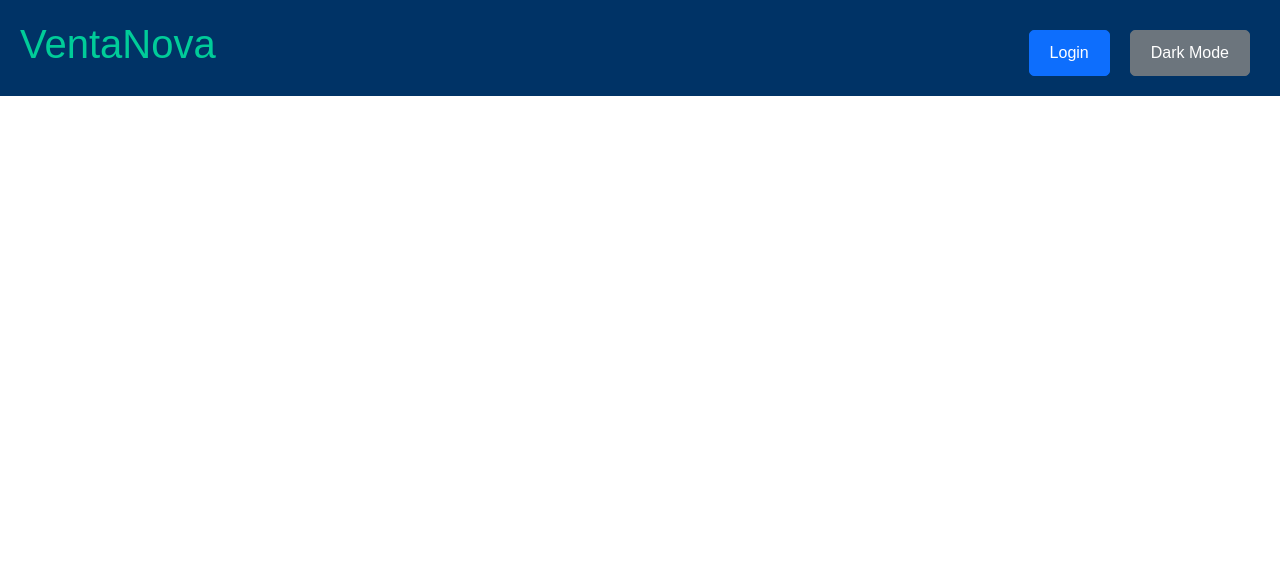
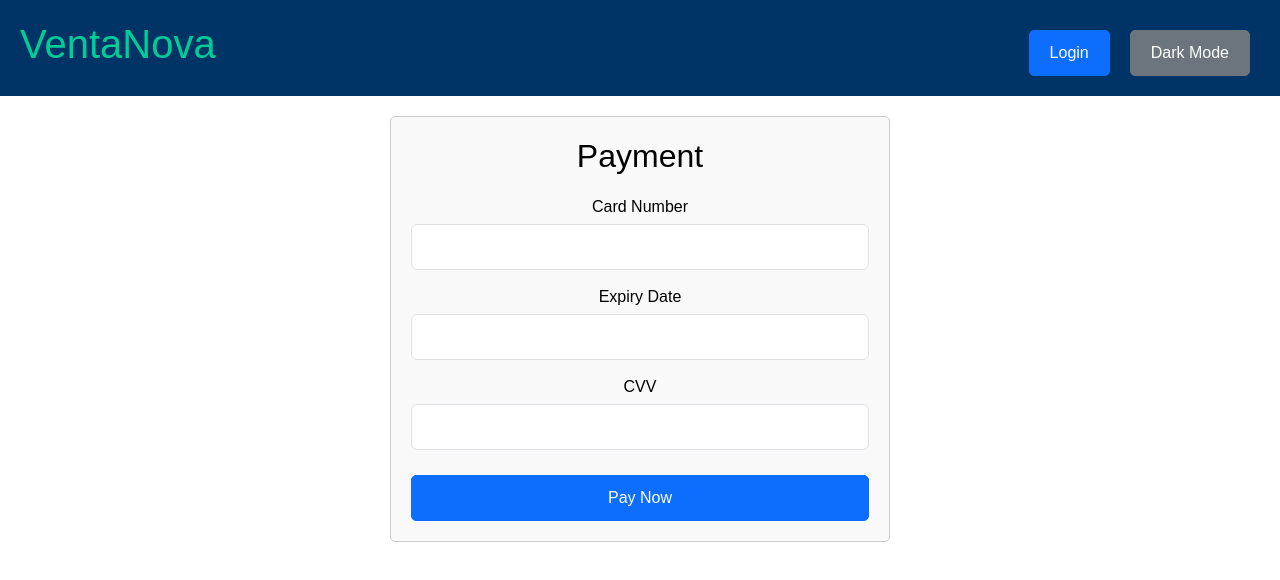
Before and after one commit to Estebanpacheco18/Proyecto_e-commerce, a React (Create React App) app in the folder React/ventanova/: page /payment in a window 1280 px wide. Shown: the top 580 px of the page. Built offline with nearby package versions, Linux system fonts and the light colour scheme; no server answers.

Commit message:
Fix the problems with the web aplicattion

```diff
--- a/React/ventanova/src/App.js
+++ b/React/ventanova/src/App.js
@@ -1,21 +1,34 @@
-import React, { useContext, useState } from 'react';
+import React, { useContext, useState, useEffect } from 'react';
 import { Routes, Route, Navigate, Link } from 'react-router-dom';
+import axios from 'axios';
 import ProductList from './components/ProductList';
 import ProductDetail from './components/ProductDetail';
 import Cart from './components/Cart';
 import Login from './components/Login';
 import Logout from './components/Logout';
+import Payment from './components/Payment';
 import { AuthContext } from './AuthContext';
 import 'bootstrap/dist/css/bootstrap.min.css';
 import './App.css';
 
-//En este componente, importamos los componentes ProductList, ProductDetail,
-//Cart, Login y Logout.
+// En este componente, importamos los componentes ProductList, ProductDetail,
+// Cart, Login y Logout.
 
-//ahora podemos usar el modo oscuro en nuestra aplicación.
+// ahora podemos usar el modo oscuro en nuestra aplicación.
 function App() {
   const { user, logout } = useContext(AuthContext);
   const [darkMode, setDarkMode] = useState(false);
+  const [products, setProducts] = useState([]);
+
+  useEffect(() => {
+    axios.get('http://127.0.0.1:8000/api/products/')
+      .then(response => {
+        setProducts(response.data);
+      })
+      .catch(error => {
+        console.error('There was an error fetching the data!', error);
+      });
+  }, []);
 
   const toggleDarkMode = () => {
     setDarkMode(!darkMode);
@@ -41,11 +54,13 @@ function App() {
       </header>
       <main className="container">
         <Routes>
-          <Route path="/" element={<ProductList />} />
-          <Route path="/product/:id" element={<ProductDetail />} />
+          <Route path="/" element={<ProductList products={products} />} />
+          <Route path="/products/:id" element={<ProductDetail />} />
           <Route path="/cart" element={<Cart />} />
           <Route path="/login" element={!user ? <Login /> : <Navigate to="/" />} />
           <Route path="/logout" element={user ? <Logout /> : <Navigate to="/login" />} />
+          <Route path="/payment" element={<Payment />} />
+          <Route path="*" element={<Navigate to="/" />} />
         </Routes>
       </main>
     </div>
--- a/React/ventanova/src/CartContext.js
+++ b/React/ventanova/src/CartContext.js
@@ -27,15 +27,19 @@ export const CartProvider = ({ children }) => {
     setMessage(`${product.name} added to cart!`);
     setTimeout(() => setMessage(''), 3000); // Clear message after 3 seconds
   };
-//Eliminamos un producto del carrito de compras.
+
   const removeFromCart = (productId) => {
     setCartItems(prevItems => prevItems.filter(item => item.id !== productId));
     setMessage('Item removed from cart!');
     setTimeout(() => setMessage(''), 3000); // Clear message after 3 seconds
   };
-//En el componente CartProvider, creamos un objeto con las propiedades
+
+  const clearCart = () => {
+    setCartItems([]);
+  };
+
   return (
-    <CartContext.Provider value={{ cartItems, addToCart, removeFromCart, message }}>
+    <CartContext.Provider value={{ cartItems, addToCart, removeFromCart, clearCart, message }}>
       {children}
     </CartContext.Provider>
   );
--- a/React/ventanova/src/components/Cart.js
+++ b/React/ventanova/src/components/Cart.js
@@ -2,34 +2,37 @@
 import React, { useContext } from 'react';
 import 'bootstrap/dist/css/bootstrap.min.css';
 import { CartContext } from '../CartContext';
+import { Link } from 'react-router-dom';
 import './Cart.css';
 
 //Aqui se crea la funcion Cart que se encarga de mostrar
 //los productos que se encuentran en el carrito
 
 function Cart() {
-    const { cartItems, removeFromCart, message } = useContext(CartContext);
+  const { cartItems, removeFromCart } = useContext(CartContext);
 
   return (
-      <div className="container cart-container">
-        <h1 className="cart-header">Shopping Cart</h1>
-        {message && <div className="alert alert-success">{message}</div>}
+    <div className="container">
+      <h2>Shopping Cart</h2>
       {cartItems.length > 0 ? (
-          <ul className="cart-list">
-            {cartItems.map((item, index) => (
-              <li key={index} className="cart-item">
-                <img src={item.image} alt={item.name} />
-                <div className="cart-item-details">
-                  <h5>{item.name}</h5>
-                  <p>{item.description}</p>
-                  <p className="cart-item-quantity">Quantity: {item.quantity}</p>
-                </div>
-                <button className="cart-item-remove" onClick={() => removeFromCart(item.id)}>Remove</button>
+        <ul className="list-group">
+          {cartItems.map(item => (
+            <li key={item.id} className="list-group-item">
+              <h3>{item.name}</h3>
+              <p>Quantity: {item.quantity}</p>
+              <button onClick={() => removeFromCart(item.id)} className="btn btn-danger">
+                Remove
+              </button>
             </li>
           ))}
         </ul>
       ) : (
-          <p>No items in cart</p>
+        <p>Your cart is empty.</p>
+      )}
+      {cartItems.length > 0 && (
+        <Link to="/payment" className="btn btn-success">
+          Proceed to Payment
+        </Link>
       )}
     </div>
   );
--- /dev/null
+++ b/React/ventanova/src/components/Payment.css
@@ -0,0 +1,34 @@
+.payment-container {
+    max-width: 500px;
+    margin: 0 auto;
+    padding: 20px;
+    border: 1px solid #ccc;
+    border-radius: 5px;
+    background-color: #f9f9f9;
+  }
+
+  .payment-container h2 {
+    margin-bottom: 20px;
+  }
+
+  .payment-container .form-group {
+    margin-bottom: 15px;
+  }
+
+  .payment-container .form-control {
+    width: 100%;
+    padding: 10px;
+    margin-top: 5px;
+  }
+
+  .payment-container .btn {
+    width: 100%;
+    padding: 10px;
+  }
+
+  .loading-icon {
+    margin-top: 20px;
+    text-align: center;
+    font-size: 18px;
+    color: #007bff;
+  }
--- /dev/null
+++ b/React/ventanova/src/components/Payment.js
@@ -0,0 +1,43 @@
+import React, { useContext, useState } from 'react';
+import { CartContext } from '../CartContext';
+import './Payment.css';
+
+function Payment() {
+  const { clearCart } = useContext(CartContext);
+  const [loading, setLoading] = useState(false);
+
+  const handlePayment = () => {
+    setLoading(true);
+    setTimeout(() => {
+      alert('Payment successful!');
+      clearCart();
+      setLoading(false);
+    }, 4000); // Simula un retraso de 4 segundos
+  };
+
+  return (
+    <div className="payment-container">
+      <h2>Payment</h2>
+      <form>
+        <div className="form-group">
+          <label htmlFor="cardNumber">Card Number</label>
+          <input type="text" id="cardNumber" className="form-control" required />
+        </div>
+        <div className="form-group">
+          <label htmlFor="expiryDate">Expiry Date</label>
+          <input type="text" id="expiryDate" className="form-control" required />
+        </div>
+        <div className="form-group">
+          <label htmlFor="cvv">CVV</label>
+          <input type="text" id="cvv" className="form-control" required />
+        </div>
+        <button type="button" className="btn btn-primary" onClick={handlePayment} disabled={loading}>
+          {loading ? 'Processing...' : 'Pay Now'}
+        </button>
+      </form>
+      {loading && <div className="loading-icon">Loading...</div>}
+    </div>
+  );
+}
+
+export default Payment;
--- a/React/ventanova/src/components/ProductList.js
+++ b/React/ventanova/src/components/ProductList.js
@@ -1,9 +1,9 @@
-import React, { useEffect, useState, useContext } from 'react';
+import React, { useState, useContext, useEffect } from 'react';
+import { Link } from 'react-router-dom';
 import axios from 'axios';
-import { Link } from 'react-router-dom';
 import 'bootstrap/dist/css/bootstrap.min.css';
 import { CartContext } from '../CartContext';
-import './ProductList.css'; // importamos el archivo CSS
+import './ProductList.css';
 
 //En este componente, importamos el hook useContext para acceder a la función addToCart
 //del CartContext.
@@ -12,6 +12,7 @@ import './ProductList.css'; // importamos el archivo CSS
 function ProductList() {
   const [products, setProducts] = useState([]);
   const { addToCart, message } = useContext(CartContext);
+  const [searchTerm, setSearchTerm] = useState('');
 
   useEffect(() => {
     axios.get('http://127.0.0.1:8000/api/products/')
@@ -23,26 +24,43 @@ function ProductList() {
       });
   }, []);
 
+  const handleSearch = (event) => {
+    setSearchTerm(event.target.value);
+  };
+
+  const filteredProducts = products.filter(product =>
+    product.name.toLowerCase().includes(searchTerm.toLowerCase())
+  );
+
   return (
     <div className="container">
       <h1>Product List</h1>
       {message && <div className="alert alert-success">{message}</div>}
+      <input
+        type="text"
+        placeholder="Search products..."
+        value={searchTerm}
+        onChange={handleSearch}
+        className="form-control mb-3"
+      />
       <div className="row">
-          {products.map(product => (
+        {filteredProducts.map(product => (
           <div key={product.id} className="col-md-4">
             <div className="card">
               <img src={product.image} className="card-img-top" alt={product.name} />
               <div className="card-body">
                 <h5 className="card-title">{product.name}</h5>
                 <p className="card-text">{product.description}</p>
-                  <Link to={`/product/${product.id}`} className="btn btn-primary">View Details</Link>
+                <Link to={`/products/${product.id}`} className="btn btn-primary">View Details</Link>
                 <button className="btn btn-secondary" onClick={() => addToCart(product)}>Add to Cart</button>
               </div>
             </div>
           </div>
         ))}
       </div>
+      <div className="mt-3">
         <Link to="/cart" className="btn btn-success">Go to Cart</Link>
+      </div>
     </div>
   );
 }
```
Lines whose indentation alone changed are shown as unchanged.
